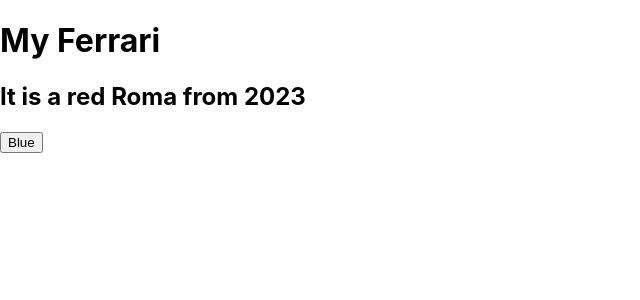
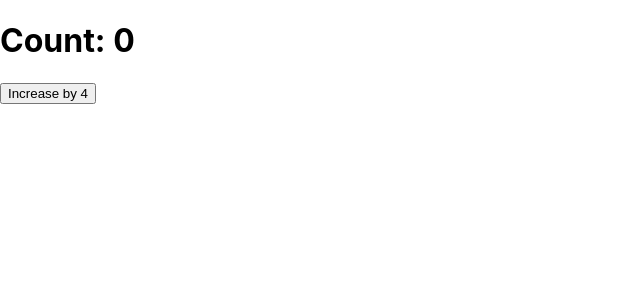
Before and after one commit to AHA193/test, a React (Create React App) app: page / in a window 1280 px wide. Shown: the top 300 px of the page, without its empty margins (0-640 px from the left). Built offline with nearby package versions, Linux system fonts and the light colour scheme.

Commit message:
ex 3 updating a state based on previous state

```diff
--- a/src/App.jsx
+++ b/src/App.jsx
@@ -3,27 +3,23 @@
 import { useState } from 'react';
 
 function App() {
+// ex 3 _updating a state based on previous state
+
+const [count, setCount] = useState(0);
 
 
+const increaseCount = ()=>{
+setCount(count=>count + 1)
+setCount(count=>count + 1)
+setCount(count=>count + 1)
+setCount(count=>count + 1)
 
-const [car, setCar] = useState({
-brand : "Ferrari",
-model: "Roma",
-year: "2023",
-color: "red"
-});
-
-const changeColor = ()=> {
-  setCar((prev)=>{
-    return {...prev, color:"blue"}
-  })
 }
 
-  return (
+return (
   <>
-<h1>My {car.brand}</h1>
-<h2>It is a {car.color} {car.model} from {car.year}</h2>
-<button onClick={changeColor}>Blue</button>
+<h1>Count: {count}</h1>
+<button onClick={increaseCount}>Increase by 4</button>
 
   </>
   );
```
